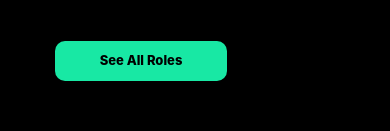
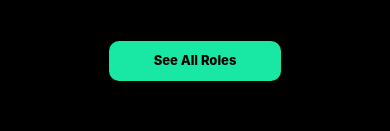
Before and after one commit to OlehFilyak/freySoft, a React (Create React App) app: page / in a window 390 px wide. Shown: the part 509-640 px from the top of the page. Built offline with nearby package versions, Linux system fonts and the light colour scheme.

Commit message:
bugfix/ centred btn

```diff
--- a/src/components/HeroImgContainer/HeroImgContainer.jsx
+++ b/src/components/HeroImgContainer/HeroImgContainer.jsx
@@ -70,11 +70,13 @@ function HeroImgContainer() {
           ></li>
         </ul>
         <Container>
-          <a href="./all-roles">
-            <button type="button" className={css.SeeAllRolesBtn}>
-              See All Roles
-            </button>
-          </a>
+          <div className={css.SeeAllRolesBtnContainer}>
+            <a href="./all-roles">
+              <button type="button" className={css.SeeAllRolesBtn}>
+                See All Roles
+              </button>
+            </a>
+          </div>
         </Container>
       </div>
     </div>
--- a/src/components/HeroImgContainer/HeroImgContainer.module.css
+++ b/src/components/HeroImgContainer/HeroImgContainer.module.css
@@ -608,11 +608,15 @@
   font-weight: 800;
   font-size: 13px;
   line-height: 1.2;
+
+      margin-left: auto;
+      margin-right: auto;
 }
 
 @media screen and (min-width: 320px) and (max-width: 767px) {
-  .SeeAllRolesBtn {
-    margin: 0 auto;
+  .SeeAllRolesBtnContainer {
+    display:flex;
+    justify-content: center;
   }
 }
 
```
